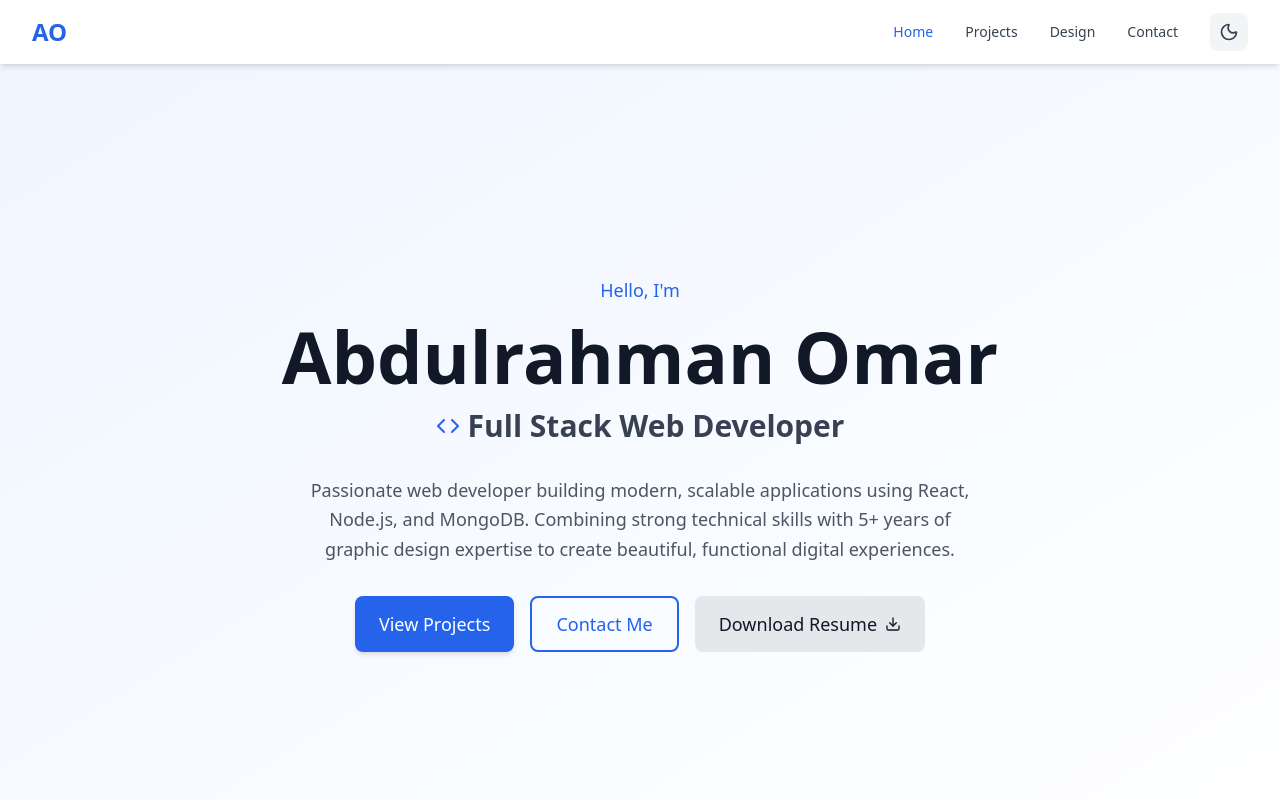
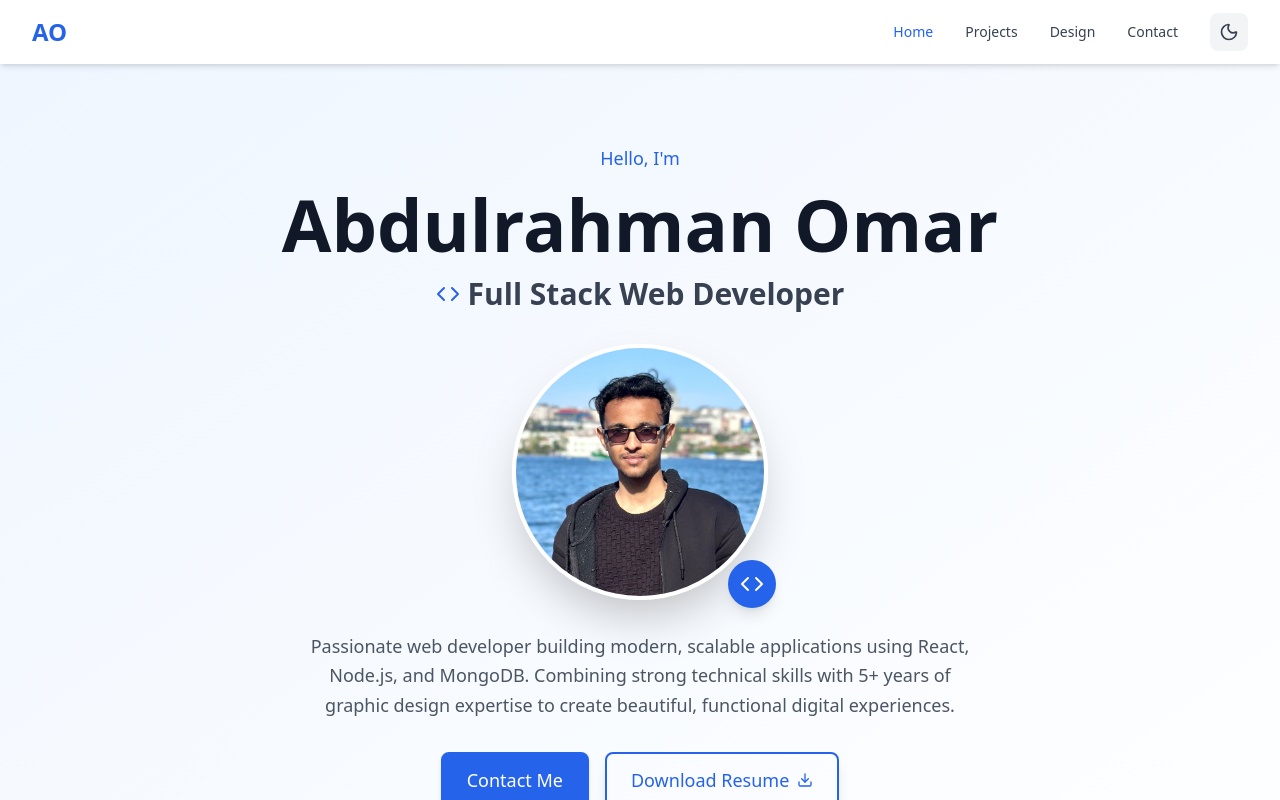
Before and after one commit to aaomerali/my_portfolio, a React (Vite) app: page / in a window 1280 px wide. Built offline with nearby package versions, Linux system fonts and the light colour scheme.

Commit message:
change hero section

```diff
--- a/src/pages/Home.jsx
+++ b/src/pages/Home.jsx
@@ -7,13 +7,14 @@ import {
   Sparkles,
   ChevronDown
 } from 'lucide-react';
+import profilePhoto from '../assets/photo.jpeg';
 
 const Home = () => {
   return (
     <div className="page-container">
       {/* Hero Section */}
-      <section className="relative min-h-screen flex items-center justify-center bg-gradient-to-br from-primary-50 to-white dark:from-gray-900 dark:to-gray-800">
-        <div className="max-w-7xl mx-auto px-4 sm:px-6 lg:px-8 text-center w-full">
+      <section className="relative min-h-screen flex items-center justify-center bg-gradient-to-br from-primary-50 to-white dark:from-gray-900 dark:to-gray-800 md:py-20 py-10">
+        <div className="max-w-7xl mx-auto px-4 sm:px-6 lg:px-8 text-center w-full pb-20">
           <div className="space-y-8">
             {/* Greeting */}
             <div className="space-y-4">
@@ -31,6 +32,22 @@ const Home = () => {
               </div>
             </div>
 
+            {/* Profile Photo */}
+            <div className="flex justify-center">
+              <div className="relative">
+                <div className="w-48 h-48 md:w-64 md:h-64 rounded-full overflow-hidden border-4 border-white dark:border-gray-800 shadow-2xl">
+                  <img
+                    src={profilePhoto}
+                    alt="Abdulrahman Omar"
+                    className="w-full h-full object-cover"
+                  />
+                </div>
+                <div className="absolute -bottom-2 -right-2 bg-primary-600 text-white rounded-full p-3 shadow-lg">
+                  <Code className="h-6 w-6" />
+                </div>
+              </div>
+            </div>
+
             {/* Bio */}
             <p className="max-w-2xl mx-auto text-lg text-gray-600 dark:text-gray-400 leading-relaxed">
               Passionate web developer building modern, scalable applications using React, Node.js, and MongoDB.
@@ -39,28 +56,27 @@ const Home = () => {
 
             {/* CTA Buttons */}
             <div className="flex flex-col sm:flex-row gap-4 justify-center">
-              <Button href="/projects" size="lg">
-                View Projects
-              </Button>
               <Button
                 href="/contact"
-                variant="outline"
+                variant="primary"
                 size="lg"
+                className="bg-primary-600 hover:bg-primary-700 text-white border-2 border-primary-600 hover:border-primary-700 shadow-lg hover:shadow-xl transform hover:-translate-y-0.5 transition-all duration-200"
               >
                 Contact Me
               </Button>
               <Button
                 href="/resume.pdf"
-                variant="secondary"
+                variant="outline"
                 size="lg"
                 download
+                className="border-2 border-primary-600 text-primary-600 hover:bg-primary-600 hover:text-white dark:border-primary-400 dark:text-primary-400 dark:hover:bg-primary-400 dark:hover:text-white shadow-lg hover:shadow-xl transform hover:-translate-y-0.5 transition-all duration-200"
               >
                 Download Resume
               </Button>
             </div>
 
             {/* Scroll Indicator */}
-            <div className="absolute bottom-8 left-1/2 transform -translate-x-1/2 animate-bounce">
+            <div className="absolute bottom-16 left-1/2 transform -translate-x-1/2 animate-bounce">
               <ChevronDown className="h-6 w-6 text-gray-400" />
             </div>
           </div>
```
Also changed, not shown: src/assets/photo.jpeg (added).
